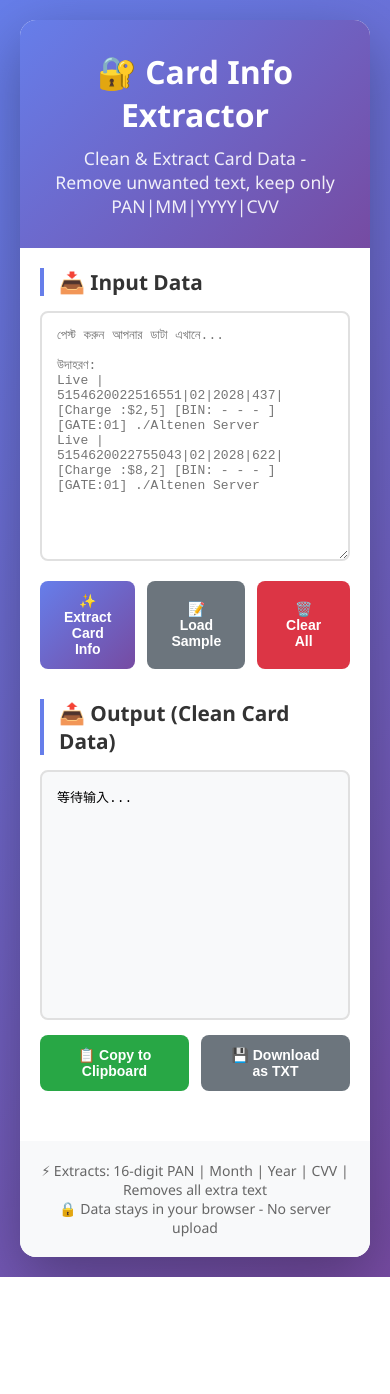
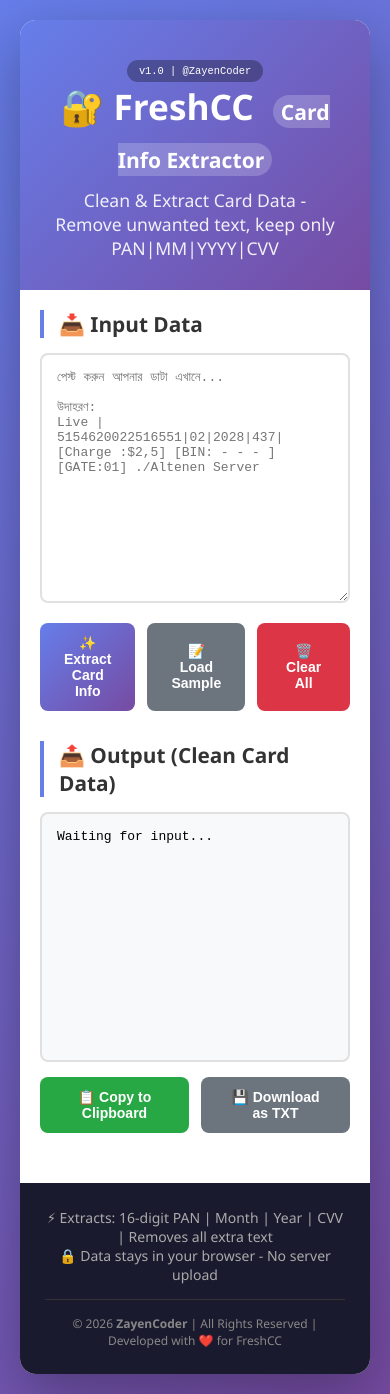
Before and after one commit to ZayenCoder/freshcc, a plain HTML site: page index.htm in a window 390 px wide. Before the commit the page ends 1277 px from the top, so only its background shows below. Drawn offline with Linux system fonts and the light colour scheme.

Commit message:
Update index.htm

```diff
--- a/index.htm
+++ b/index.htm
@@ -3,7 +3,11 @@
 <head>
     <meta charset="UTF-8">
     <meta name="viewport" content="width=device-width, initial-scale=1.0">
-    <title>Card Info Extractor - Clean & Extract Card Data</title>
+    <title>FreshCC - Card Info Extractor | Clean & Extract Card Data by ZayenCoder</title>
+    <meta name="description" content="Professional card information extraction tool by ZayenCoder. Extract PAN|MM|YYYY|CVV from raw data instantly.">
+    <meta name="author" content="ZayenCoder">
+    <meta name="copyright" content="© 2026 ZayenCoder. All Rights Reserved.">
+
     <style>
         * {
             margin: 0;
@@ -44,16 +48,36 @@
             color: white;
             padding: 30px;
             text-align: center;
+            position: relative;
         }
 
         .header h1 {
-            font-size: 2em;
+            font-size: 2.2em;
             margin-bottom: 10px;
+        }
+
+        .header h1 span {
+            font-size: 0.6em;
+            background: rgba(255,255,255,0.2);
+            padding: 2px 8px;
+            border-radius: 20px;
+            margin-left: 10px;
         }
 
         .header p {
             opacity: 0.9;
             font-size: 1.1em;
+        }
+
+        .badge {
+            position: absolute;
+            top: 20px;
+            right: 30px;
+            background: rgba(0,0,0,0.3);
+            padding: 5px 12px;
+            border-radius: 20px;
+            font-size: 0.8em;
+            font-family: monospace;
         }
 
         .content {
@@ -194,11 +218,33 @@
         }
 
         .footer {
-            background: #f8f9fa;
-            padding: 20px;
+            background: #1a1a2e;
+            color: #aaa;
+            padding: 25px;
             text-align: center;
-            color: #666;
             font-size: 14px;
+        }
+
+        .footer-content {
+            max-width: 800px;
+            margin: 0 auto;
+        }
+
+        .copyright {
+            margin-top: 15px;
+            padding-top: 15px;
+            border-top: 1px solid #333;
+            font-size: 12px;
+            color: #888;
+        }
+
+        .copyright a {
+            color: #667eea;
+            text-decoration: none;
+        }
+
+        .copyright a:hover {
+            text-decoration: underline;
         }
 
         .alert {
@@ -246,20 +292,27 @@
                 flex-direction: column;
                 align-items: flex-start;
             }
+
+            .badge {
+                position: static;
+                display: inline-block;
+                margin-top: 10px;
+            }
         }
     </style>
 </head>
 <body>
     <div class="container">
         <div class="header">
-            <h1>🔐 Card Info Extractor</h1>
+            <div class="badge">v1.0 | @ZayenCoder</div>
+            <h1>🔐 FreshCC <span>Card Info Extractor</span></h1>
             <p>Clean & Extract Card Data - Remove unwanted text, keep only PAN|MM|YYYY|CVV</p>
         </div>
 
         <div class="content">
             <div class="section">
                 <div class="section-title">📥 Input Data</div>
-                <textarea id="inputData" placeholder="পেস্ট করুন আপনার ডাটা এখানে...&#10;&#10;উদাহরণ:&#10;Live | 5154620022516551|02|2028|437| [Charge :$2,5] [BIN: - - - ] [GATE:01] ./Altenen Server&#10;Live | 5154620022755043|02|2028|622| [Charge :$8,2] [BIN: - - - ] [GATE:01] ./Altenen Server"></textarea>
+                <textarea id="inputData" placeholder="পেস্ট করুন আপনার ডাটা এখানে...&#10;&#10;উদাহরণ:&#10;Live | 5154620022516551|02|2028|437| [Charge :$2,5] [BIN: - - - ] [GATE:01] ./Altenen Server"></textarea>
                 <div class="button-group">
                     <button class="btn-primary" onclick="extractData()">✨ Extract Card Info</button>
                     <button class="btn-secondary" onclick="loadSample()">📝 Load Sample</button>
@@ -269,7 +322,7 @@
 
             <div class="section">
                 <div class="section-title">📤 Output (Clean Card Data)</div>
-                <div class="output-box" id="output">等待输入...</div>
+                <div class="output-box" id="output">Waiting for input...</div>
                 <div class="button-group">
                     <button class="btn-success" onclick="copyToClipboard()">📋 Copy to Clipboard</button>
                     <button class="btn-secondary" onclick="downloadOutput()">💾 Download as TXT</button>
@@ -293,8 +346,13 @@
         </div>
 
         <div class="footer">
-            <p>⚡ Extracts: 16-digit PAN | Month | Year | CVV | Removes all extra text</p>
-            <p>🔒 Data stays in your browser - No server upload</p>
+            <div class="footer-content">
+                <p>⚡ Extracts: 16-digit PAN | Month | Year | CVV | Removes all extra text</p>
+                <p>🔒 Data stays in your browser - No server upload</p>
+                <div class="copyright">
+                    © 2026 <strong>ZayenCoder</strong> | All Rights Reserved | Developed with ❤️ for FreshCC
+                </div>
+            </div>
         </div>
     </div>
 
@@ -359,10 +417,7 @@
         function loadSample() {
             const sample = `Live | 5154620022516551|02|2028|437| [Charge :$2,5] [BIN: - - - ] [GATE:01] ./Altenen Server
 Live | 5154620022755043|02|2028|622| [Charge :$8,2] [BIN: - - - ] [GATE:01] ./Altenen Server
-Live | 5154620022178428|02|2028|877| [Charge :$4,6] [BIN: - - - ] [GATE:01] ./Altenen Server
-Live | 5154620022568438|02|2028|556| [Charge :$2,0] [BIN: - - - ] [GATE:01] ./Altenen Server
-Live | 5154620022337289|02|2028|804| [Charge :$5,1] [BIN: - - - ] [GATE:01] ./Altenen Server
-Live | 5154620022348203|02|2028|657| [Charge :$0,3] [BIN: - - - ] [GATE:01] ./Altenen Server`;
+Live | 5154620022178428|02|2028|877| [Charge :$4,6] [BIN: - - - ] [GATE:01] ./Altenen Server`;
 
             document.getElementById('inputData').value = sample;
             showAlert('Sample data loaded! Click "Extract" to process.', 'success');
@@ -370,14 +425,14 @@
 
         function clearAll() {
             document.getElementById('inputData').value = '';
-            document.getElementById('output').textContent = '等待输入...';
+            document.getElementById('output').textContent = 'Waiting for input...';
             document.getElementById('stats').style.display = 'none';
             showAlert('All cleared!', 'success');
         }
 
         function copyToClipboard() {
             const output = document.getElementById('output').textContent;
-            if (output && output !== '等待输入...' && !output.includes('No valid')) {
+            if (output && output !== 'Waiting for input...' && !output.includes('No valid')) {
                 navigator.clipboard.writeText(output).then(() => {
                     showAlert('✓ Copied to clipboard!', 'success');
                 }).catch(() => {
@@ -390,12 +445,12 @@
 
         function downloadOutput() {
             const output = document.getElementById('output').textContent;
-            if (output && output !== '等待输入...' && !output.includes('No valid')) {
+            if (output && output !== 'Waiting for input...' && !output.includes('No valid')) {
                 const blob = new Blob([output], { type: 'text/plain' });
                 const url = URL.createObjectURL(blob);
                 const a = document.createElement('a');
                 a.href = url;
-                a.download = `extracted_cards_${new Date().getTime()}.txt`;
+                a.download = `freshcc_extracted_${new Date().getTime()}.txt`;
                 document.body.appendChild(a);
                 a.click();
                 document.body.removeChild(a);
```
